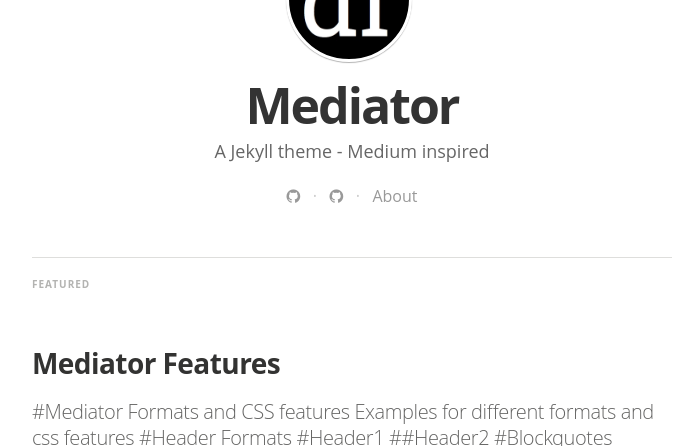
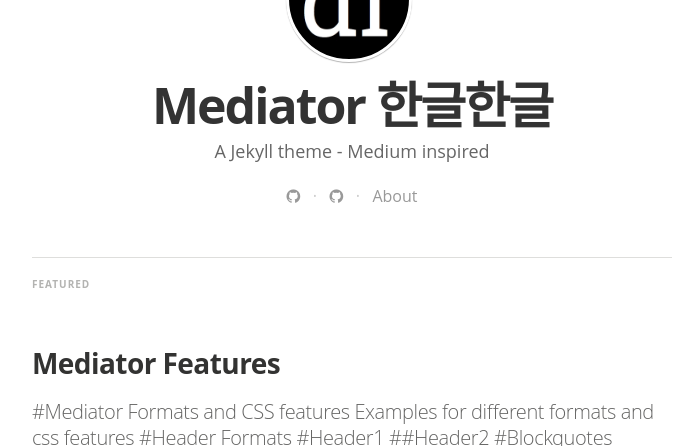
Before and after one commit to ppcj2/ppcj2.github.io, a Jekyll site: the page built from index.html, in a window 1280 px wide and 900 px high, cut to the strip 454-900 px from the top of the window. Shown: the whole strip, without its empty margins (288-972 px from the left). Built offline with Jekyll 4.4.1, drawn with Linux system fonts in a browser that asks for light colours; nearby versions of some CDN libraries; some web fonts are replaced; the list of posts is cut into pages by our own code.

Commit message:
한글 테스트

```diff
--- a/_config.yml
+++ b/_config.yml
@@ -4,7 +4,7 @@ gems:
   - jekyll-paginate
 
 # Site settings
-title: "Mediator"
+title: "Mediator 한글한글"
 description: > # this means to ignore newlines until "email:"
    A Jekyll theme - Medium inspired
 
```
